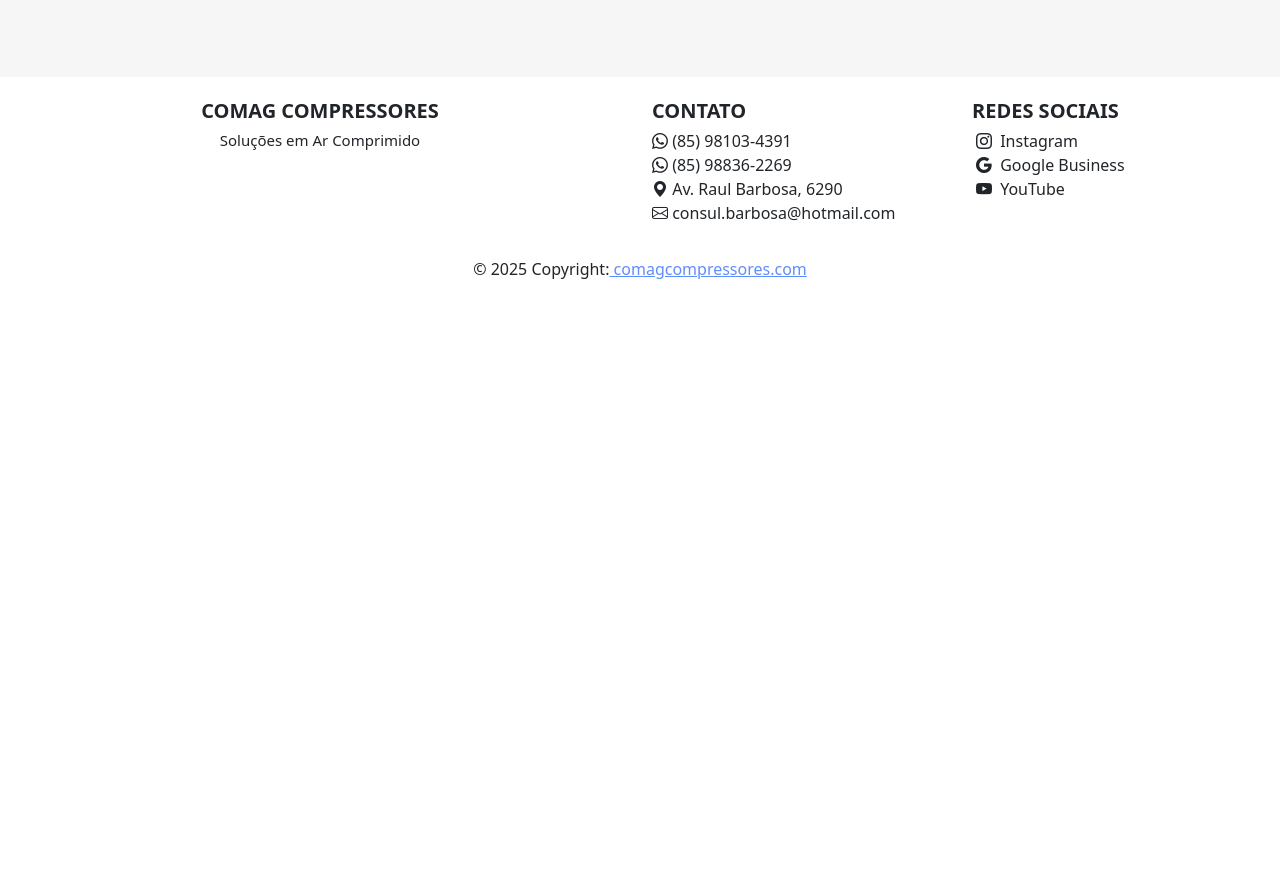
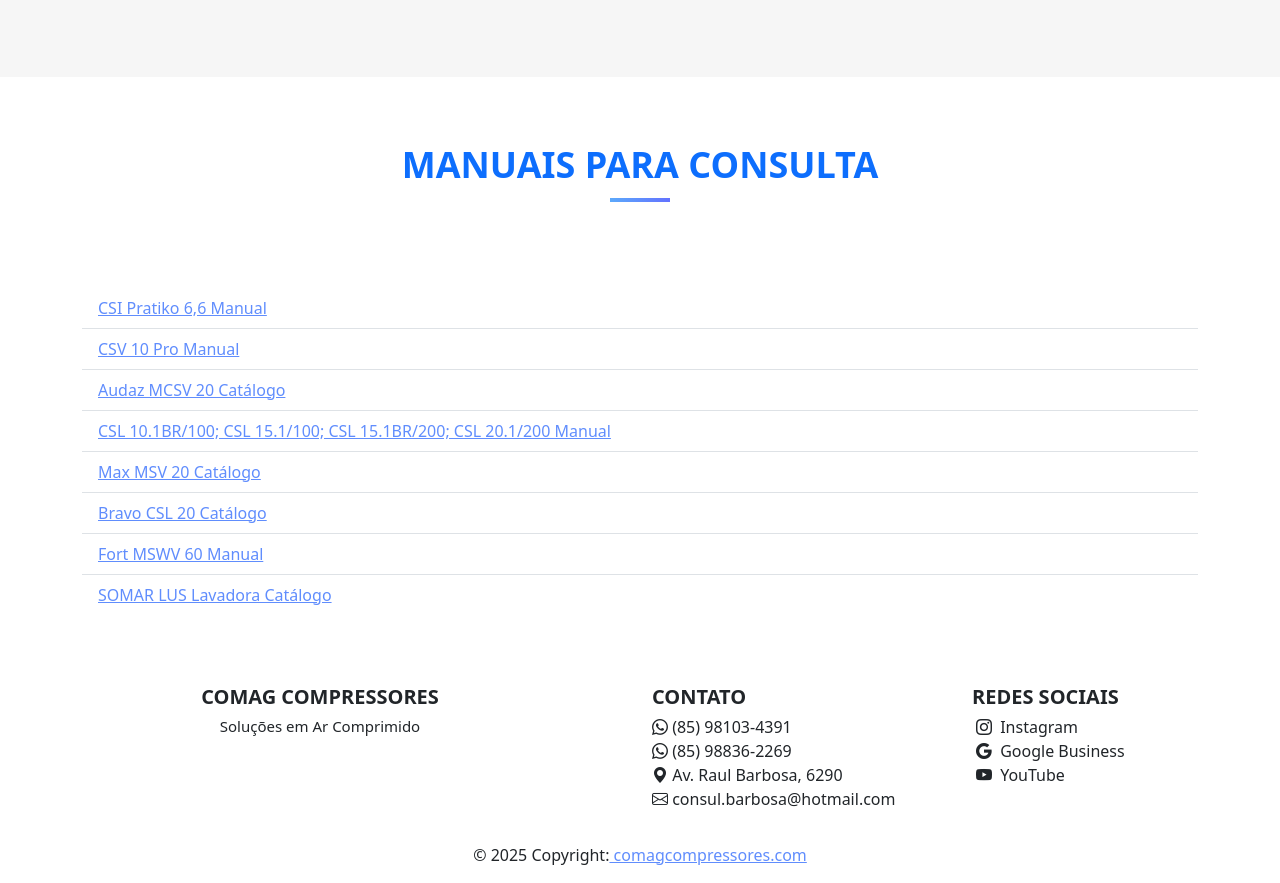
Before and after one commit to JoeyAlanS/COMAG_FRONT, a React (Vite) app: page /duvidas in a window 1280 px wide. Shown: the part 1240-2123 px from the top of the page. Before the commit the page ends 1537 px from the top, so only its background shows below. Built offline with nearby package versions, Linux system fonts and the light colour scheme.

Commit message:
### Last Commit

```diff
--- /dev/null
+++ b/src/components/Downloads.tsx
@@ -0,0 +1,64 @@
+import { Col, Container, Row } from "react-bootstrap";
+import ListGroup from "react-bootstrap/ListGroup";
+
+function Downloads() {
+  return (
+    <>
+      <Container className="my-5 container-sm w-40">
+        <Row className="justify-content-md-center py-2">
+          <Col xs lg="10">
+            <Col md={{ span: 8, offset: 2 }} className="section-title">
+              <Container className="d-flex justify-content-center align-items-center">
+                <h2 className="text-primary mb-2">Manuais Para Consulta</h2>
+              </Container>
+            </Col>
+          </Col>
+        </Row>
+        <ListGroup variant="flush">
+          <ListGroup.Item>
+            <a href="https://www.schulz.com.br/wp-content/uploads/2024/02/025.1173-0-Manual-Motocompressor-de-Pistao-Schulz-Pratiko-rev-0-fev-24.pdf">
+              CSI Pratiko 6,6 Manual
+            </a>
+          </ListGroup.Item>
+          <ListGroup.Item>
+            <a href="https://www.schulz.com.br/wp-content/uploads/2022/06/Manual-Compressor-Pistao-Schulz-Pro-025.0949-0-rev.10-abr-22-025.0940-0-rev.15-jul-19-Trilingue.pdf">
+              CSV 10 Pro Manual
+            </a>
+          </ListGroup.Item>
+          <ListGroup.Item>
+            <a href="https://www.schulz.com.br/wp-content/uploads/2021/02/Catalogo-Compressor-Audaz-dez24-MI.pdf">
+              Audaz MCSV 20 Catálogo
+            </a>
+          </ListGroup.Item>
+          <ListGroup.Item>
+            <a href="https://www.schulz.com.br/wp-content/uploads/2020/07/Manual-Compressor-de-Pistao-Schulz-Bravo-025.0942-2-rev.00-Dez-19-025.0940-0-rev.15-jul-19-Trilingue-Trilingue.pdf">
+              CSL 10.1BR/100; CSL 15.1/100; CSL 15.1BR/200; CSL 20.1/200 Manual
+            </a>
+          </ListGroup.Item>
+          <ListGroup.Item>
+            <a href="https://www.schulz.com.br/wp-content/uploads/2025/05/Super-Catalogo-Geral-Schulz-MI-mai25.pdf">
+              Max MSV 20 Catálogo
+            </a>
+          </ListGroup.Item>
+          <ListGroup.Item>
+            <a href="https://www.schulz.com.br/wp-content/uploads/2025/05/Super-Catalogo-Geral-Schulz-MI-mai25.pdf">
+              Bravo CSL 20 Catálogo
+            </a>
+          </ListGroup.Item>
+          <ListGroup.Item>
+            <a href="https://cdn.awsli.com.br/382/382499/arquivos/w900%20mswv%2060%20fort.pdf">
+              Fort MSWV 60 Manual
+            </a>
+          </ListGroup.Item>
+          <ListGroup.Item>
+            <a href="https://www.somar.com.br/wp-content/uploads/2025/04/Catalogo-Geral-Somar-MI-abr25.pdf">
+              SOMAR LUS Lavadora Catálogo
+            </a>
+          </ListGroup.Item>
+        </ListGroup>
+      </Container>
+    </>
+  );
+}
+
+export default Downloads;
--- a/src/components/Duvidas.tsx
+++ b/src/components/Duvidas.tsx
@@ -3,6 +3,7 @@
 import Accordion from "react-bootstrap/Accordion";
 import { Team } from "./Team";
 import { Testemunhos } from "./Testemunhos";
+import Downloads from "./Downloads";
 
 export function Duvidas() {
   return (
@@ -17,7 +18,6 @@
              Perguntas Frequentes (FAQ)
           </h2>
         </Container>
-
         </Col>
         <Accordion>
         {JsonData && JsonData.Duvidas.length > 0 ? (
@@ -40,6 +40,7 @@
       </Row>
     </Container>
     <Testemunhos/>
+    <Downloads/>
 
     </>
   );
--- a/src/components/Home.tsx
+++ b/src/components/Home.tsx
@@ -28,7 +28,7 @@
                   </p>
                   <Link
                     to="/servicos"
-                    className="btn btn-custom btn-lg page-scroll"
+                    className="btn btn-outline-light btn-lg page-scroll"
                   >
                     Conheça nossos serviços
                   </Link>{' '}
```
